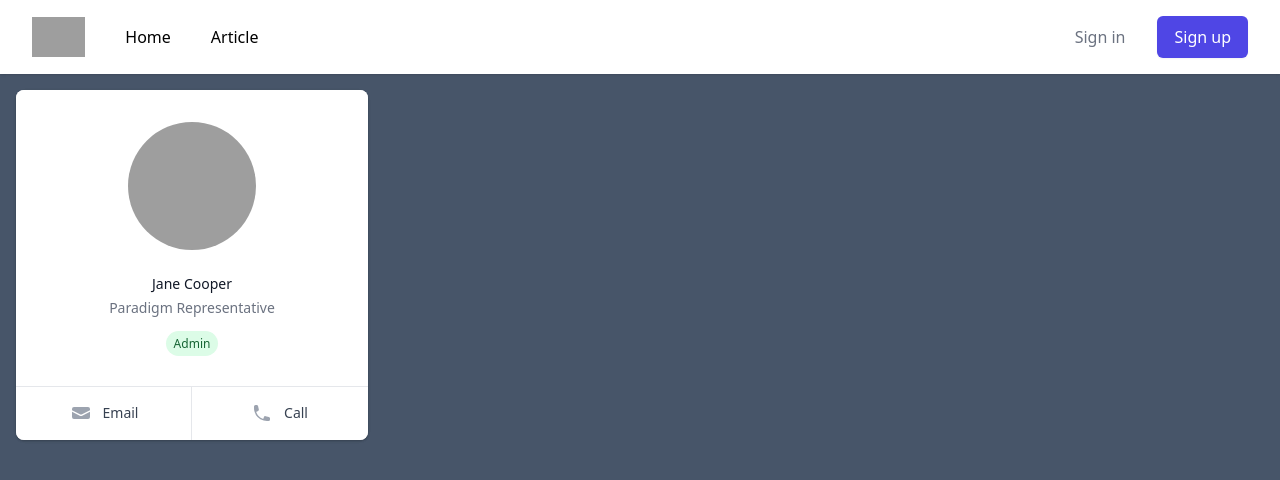
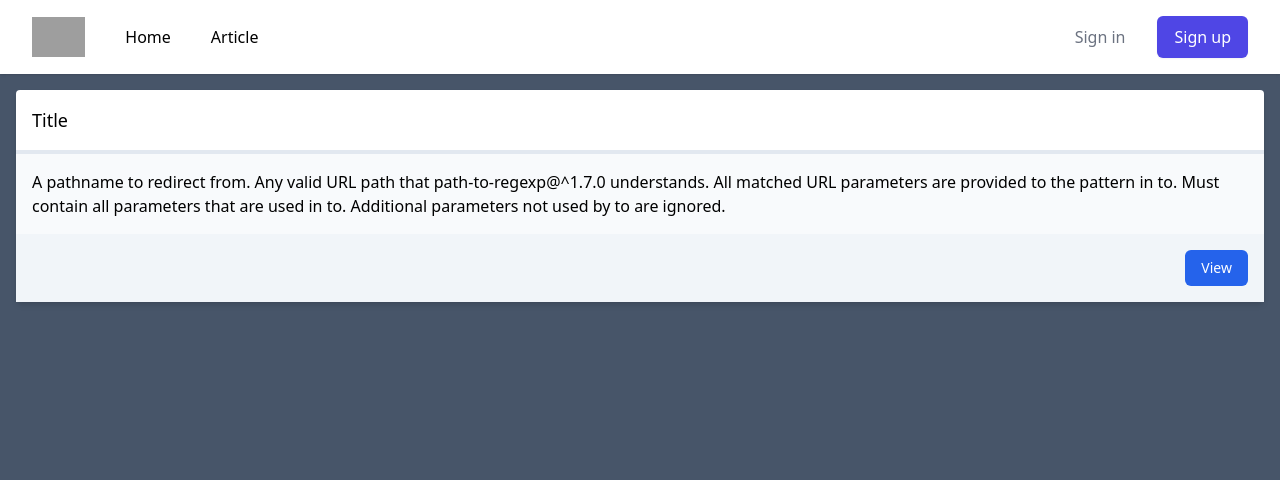
Before and after one commit to kafribung/learn-react-vite, a React app: page /articles in a window 1280 px wide. Shown: the top 480 px of the page. Built offline with nearby package versions, Linux system fonts and the light colour scheme; grey boxes are pictures that could not be loaded; the HTML template or start-up script is replaced by a standard one.

Commit message:
manage component

```diff
--- a/src/Article.jsx
+++ b/src/Article.jsx
@@ -1,64 +1,23 @@
 import React from 'react'
+import Button from './Components/Button'
+import Card from './Components/Card'
 import Navbar from './Components/Navbar'
 
 export default function Article() {
     return (
         <>
             <Navbar />
-            <div className='bg-slate-600 min-h-screen'>
-                <div className='w-full max-w-sm p-4'>
-                    <div className='col-span-1 flex flex-col divide-y divide-gray-200 rounded-lg bg-white text-center shadow'>
-                        <li className='col-span-1 flex flex-col divide-y divide-gray-200 rounded-lg bg-white text-center shadow'>
-                            <div className='flex flex-1 flex-col p-8'>
-                                <img
-                                    className='mx-auto h-32 w-32 flex-shrink-0 rounded-full'
-                                    src='https://images.unsplash.com/photo-1494790108377-be9c29b29330?ixlib=rb-1.2.1&ixid=eyJhcHBfaWQiOjEyMDd9&auto=format&fit=facearea&facepad=4&w=256&h=256&q=60'
-                                    alt=''
-                                />
-                                <h3 className='mt-6 text-sm font-medium text-gray-900'>Jane Cooper</h3>
-                                <dl className='mt-1 flex flex-grow flex-col justify-between'>
-                                    <dt className='sr-only'>Title</dt>
-                                    <dd className='text-sm text-gray-500'>Paradigm Representative</dd>
-                                    <dt className='sr-only'>Role</dt>
-                                    <dd className='mt-3'>
-                                        <span className='rounded-full bg-green-100 px-2 py-1 text-xs font-medium text-green-800'>Admin</span>
-                                    </dd>
-                                </dl>
-                            </div>
-                            <div>
-                                <div className='-mt-px flex divide-x divide-gray-200'>
-                                    <div className='flex w-0 flex-1'>
-                                        <a
-                                            href='mailto:janecooper@example.com'
-                                            className='relative -mr-px inline-flex w-0 flex-1 items-center justify-center rounded-bl-lg border border-transparent py-4 text-sm font-medium text-gray-700 hover:text-gray-500'>
-                                            {/* Heroicon name: mini/envelope */}
-                                            <svg className='h-5 w-5 text-gray-400' xmlns='http://www.w3.org/2000/svg' viewBox='0 0 20 20' fill='currentColor' aria-hidden='true'>
-                                                <path d='M3 4a2 2 0 00-2 2v1.161l8.441 4.221a1.25 1.25 0 001.118 0L19 7.162V6a2 2 0 00-2-2H3z' />
-                                                <path d='M19 8.839l-7.77 3.885a2.75 2.75 0 01-2.46 0L1 8.839V14a2 2 0 002 2h14a2 2 0 002-2V8.839z' />
-                                            </svg>
-                                            <span className='ml-3'>Email</span>
-                                        </a>
-                                    </div>
-                                    <div className='-ml-px flex w-0 flex-1'>
-                                        <a
-                                            href='tel:+1-202-555-0170'
-                                            className='relative inline-flex w-0 flex-1 items-center justify-center rounded-br-lg border border-transparent py-4 text-sm font-medium text-gray-700 hover:text-gray-500'>
-                                            {/* Heroicon name: mini/phone */}
-                                            <svg className='h-5 w-5 text-gray-400' xmlns='http://www.w3.org/2000/svg' viewBox='0 0 20 20' fill='currentColor' aria-hidden='true'>
-                                                <path
-                                                    fillRule='evenodd'
-                                                    d='M2 3.5A1.5 1.5 0 013.5 2h1.148a1.5 1.5 0 011.465 1.175l.716 3.223a1.5 1.5 0 01-1.052 1.767l-.933.267c-.41.117-.643.555-.48.95a11.542 11.542 0 006.254 6.254c.395.163.833-.07.95-.48l.267-.933a1.5 1.5 0 011.767-1.052l3.223.716A1.5 1.5 0 0118 15.352V16.5a1.5 1.5 0 01-1.5 1.5H15c-1.149 0-2.263-.15-3.326-.43A13.022 13.022 0 012.43 8.326 13.019 13.019 0 012 5V3.5z'
-                                                    clipRule='evenodd'
-                                                />
-                                            </svg>
-                                            <span className='ml-3'>Call</span>
-                                        </a>
-                                    </div>
-                                </div>
-                            </div>
-                        </li>
-                    </div>
-                </div>
+            <div className=' p-4 bg-slate-600 min-h-screen'>
+                <Card>
+                    <Card.Title>Title</Card.Title>
+                    <Card.Body>
+                        A pathname to redirect from. Any valid URL path that path-to-regexp@^1.7.0 understands. All matched URL parameters are provided to the pattern in to. Must contain all
+                        parameters that are used in to. Additional parameters not used by to are ignored.
+                    </Card.Body>
+                    <Card.Footer>
+                        <Button>View</Button>
+                    </Card.Footer>
+                </Card>
             </div>
         </>
     )
--- /dev/null
+++ b/src/Components/Card.jsx
@@ -0,0 +1,35 @@
+import React from 'react'
+
+function Card({ children }) {
+    return <div className='w-full bg-white  tracking-normal shadow-md rounded'>{children}</div>
+}
+
+function Title({ children }) {
+    return (
+        <div className='border-b-4 border-slate-200 p-4'>
+            <div className='text-lg'> {children}</div>
+        </div>
+    )
+}
+
+function Body({ children }) {
+    return (
+        <div className='bg-slate-50 p-4 leading-relaxed'>
+            <div className='text-base'>{children}</div>
+        </div>
+    )
+}
+
+function Footer({ children }) {
+    return (
+        <div className='flex justify-end bg-slate-100 p-4'>
+            <div className='text-sm'>{children}</div>
+        </div>
+    )
+}
+
+Card.Title = Title
+Card.Body = Body
+Card.Footer = Footer
+
+export default Card
```
